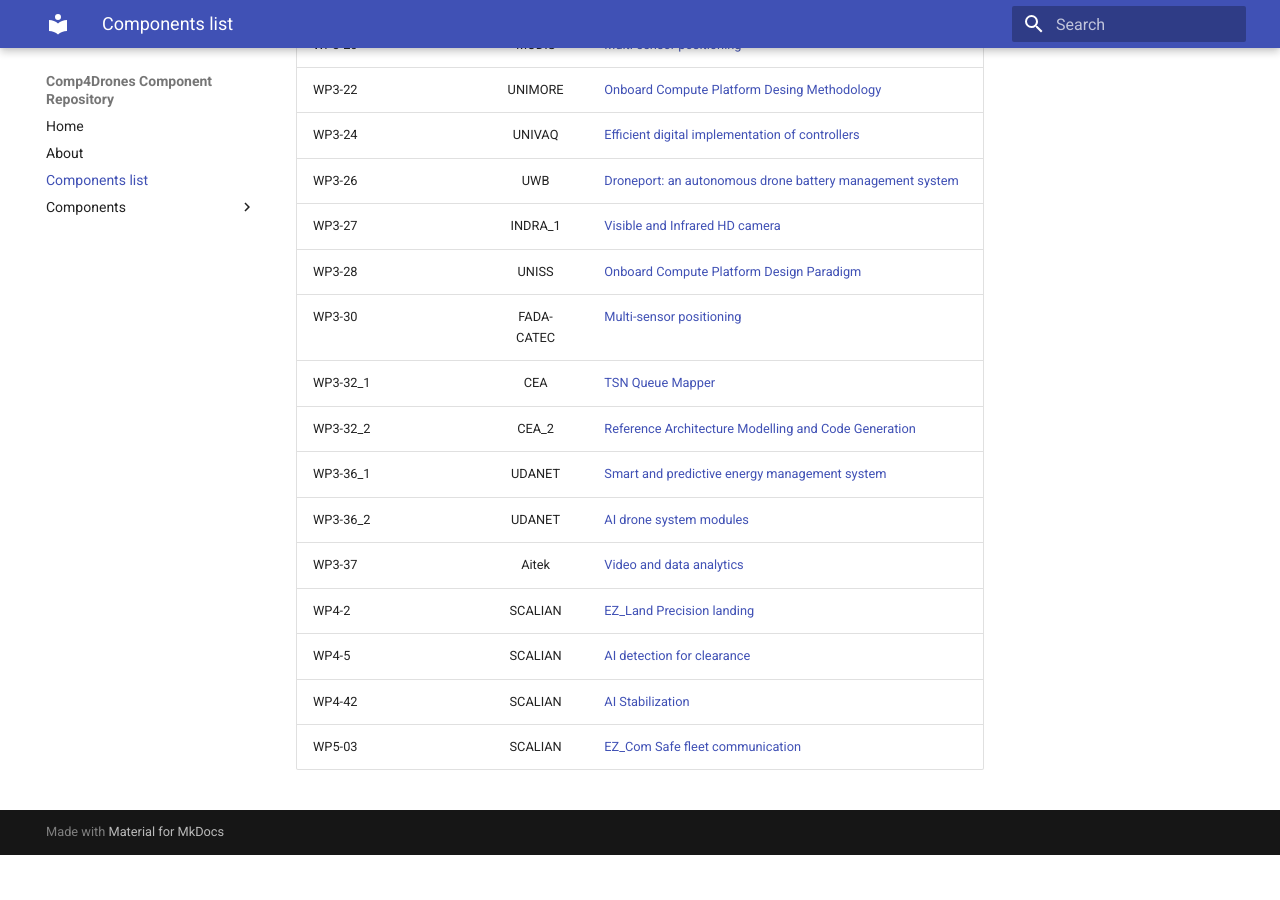
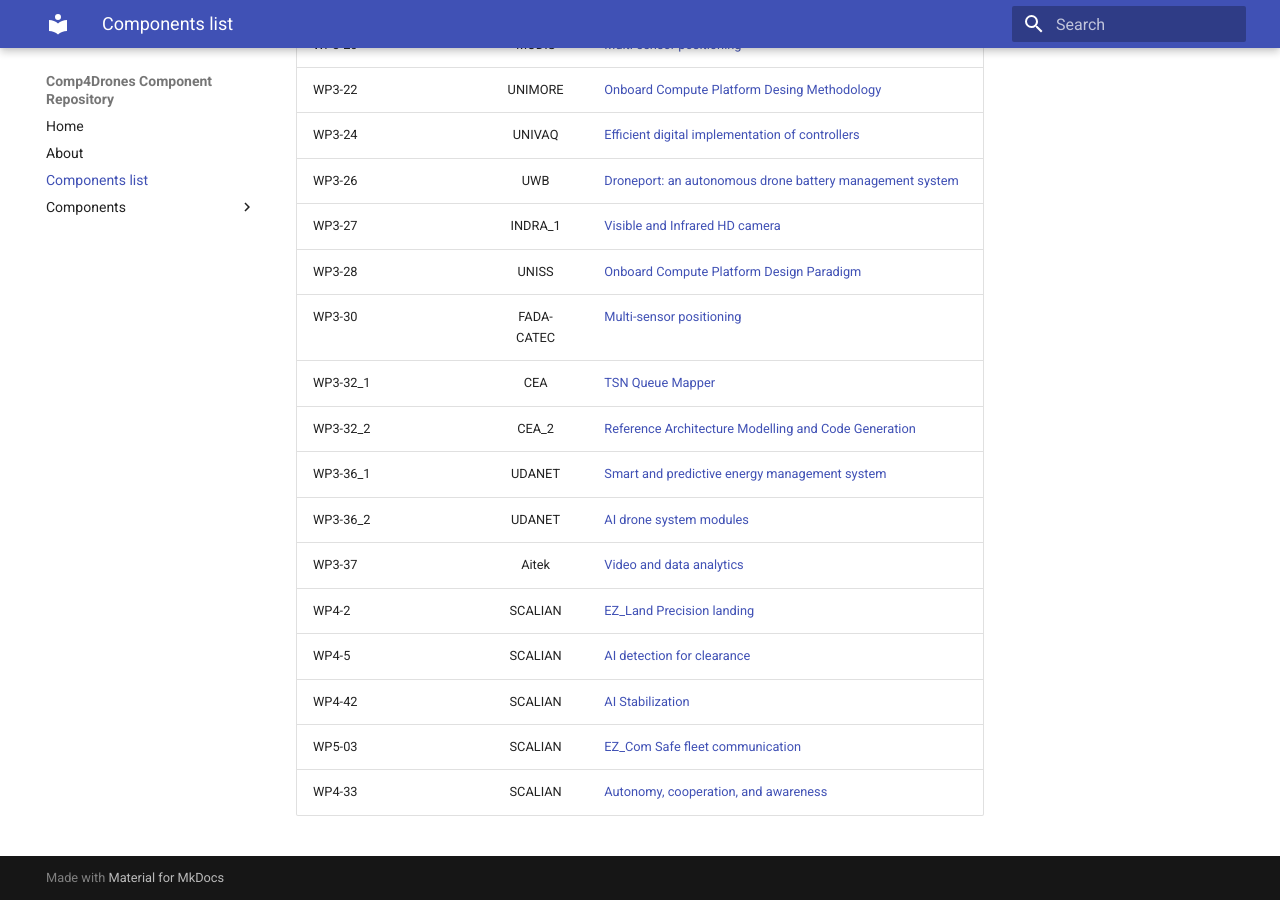
Before and after one commit to Comp4Drones/Component_repository, an MkDocs documentation site: the page built from docs/wp3_components_list.md, in a window 1280 px wide and 900 px high, scrolled down 947 px. Built offline with MkDocs 1.6.1 and Material for MkDocs 9.7.7, drawn with Linux system fonts in a browser that asks for light colours; before the commit the page ends 1802 px from its top, so only the background shows below that.

Commit message:
Update wp3_components_list.md

```diff
--- a/docs/wp3_components_list.md
+++ b/docs/wp3_components_list.md
@@ -34,3 +34,4 @@
 | WP4-5 | SCALIAN | [AI detection for clearance](components/computer_vision_and_image_processing/SCALIAN-clearance.md) |
 | WP4-42 | SCALIAN | [AI Stabilization](components/misc/SCALIAN-ai_stabilization.md) |
 | WP5-03 | SCALIAN | [EZ_Com Safe fleet communication](components/secure_communications/SCALIAN-safe_fleet_comm.md) |
+| WP4-33 | SCALIAN | [Autonomy, cooperation, and awareness](components/misc/UNIVAQ02.md) |
```
